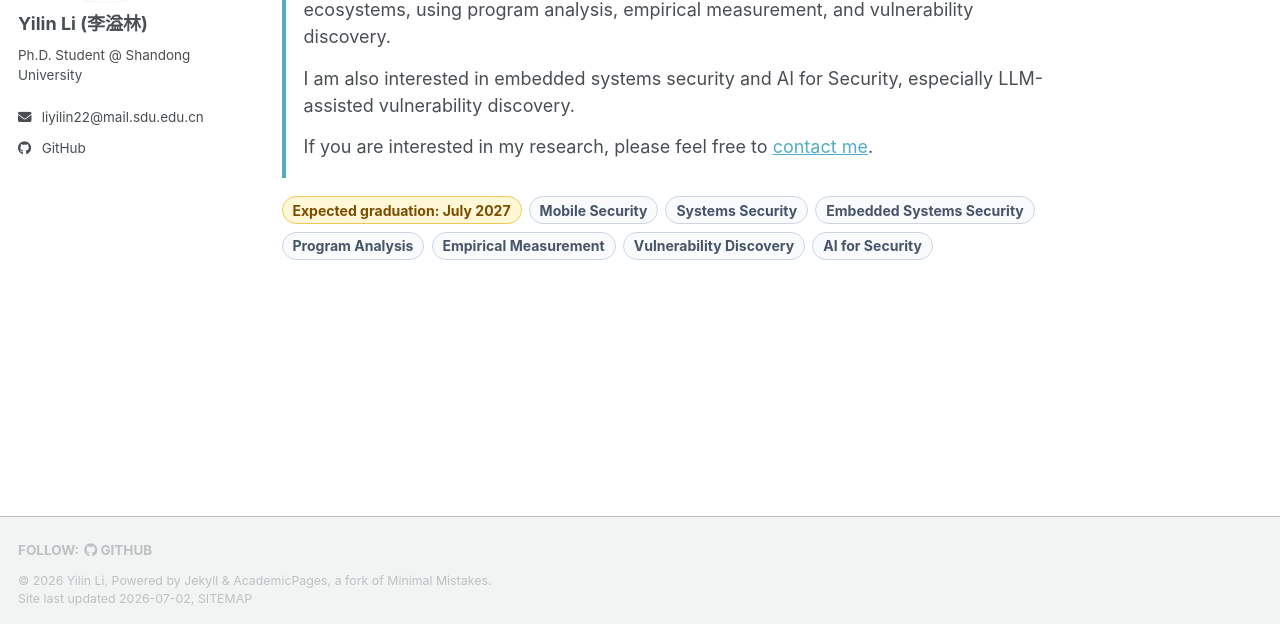
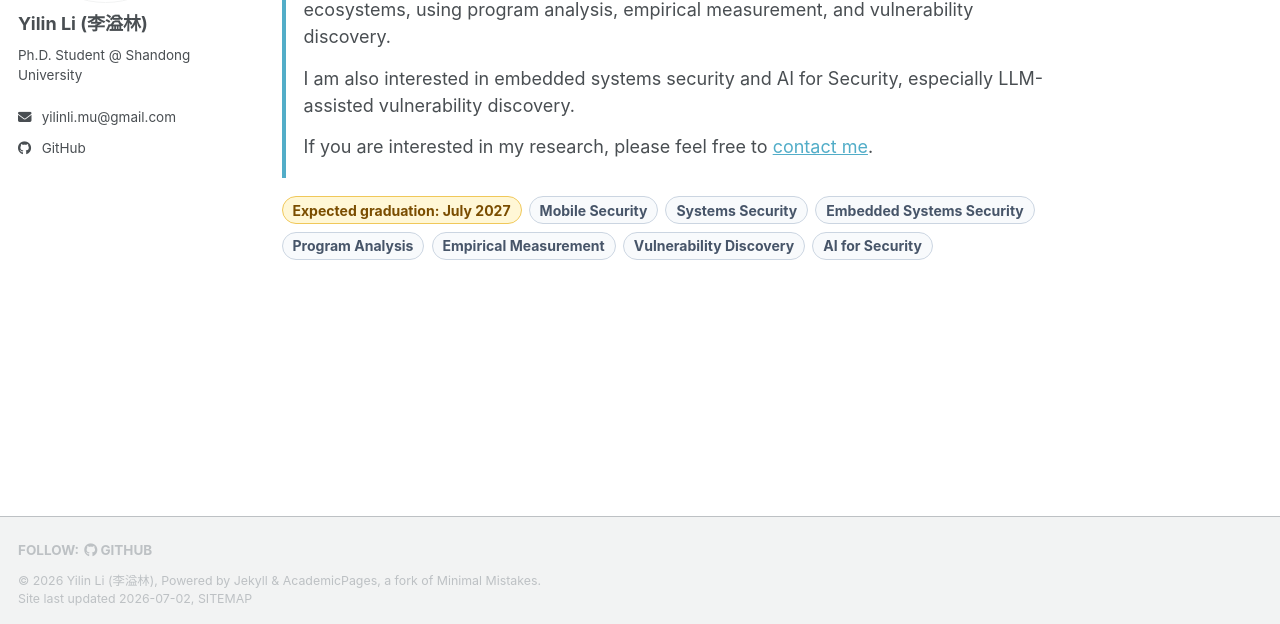
Before and after one commit to mu-sec/mu-sec.github.io, a Jekyll site: the page built from _pages/about.md, in a window 1280 px wide. Shown: the part 273-897 px from the top of the page. Built offline with Jekyll 4.4.1, drawn with Linux system fonts in a browser that asks for light colours; a style sheet for code colours, icons or effects is not loaded; part of the change alters nothing that is shown.

```diff
--- a/_config.yml
+++ b/_config.yml
@@ -2,8 +2,8 @@ locale: "en-US"
 site_theme: "default"
 title: "Yilin Li / Homepage"
 title_separator: "-"
-name: &name "Yilin Li"
-description: &description "Personal homepage of Yilin Li"
+name: &name "Yilin Li (李溢林)"
+description: &description "Yilin Li (李溢林) is a Ph.D. student at Shandong University working on mobile and systems security, program analysis, empirical measurement, and vulnerability discovery."
 url: https://mu-sec.github.io
 baseurl: ""
 repository: "mu-sec/mu-sec.github.io"
@@ -17,7 +17,7 @@ author:
   advisor:
   research:
   uri:
-  email: "liyilin22@mail.sdu.edu.cn"
+  email: "yilinli.mu@gmail.com"
   academia:
   arxiv:
   googlescholar:
--- a/_includes/head/custom.html
+++ b/_includes/head/custom.html
@@ -18,5 +18,55 @@
 <link rel="manifest" href="{{ base_path }}/images/manifest.json"/>
 <link rel="icon" href="/images/favicon.ico"/>
 <meta name="theme-color" content="var(--global-bg-color)"/>
+<meta name="author" content="Yilin Li (李溢林)"/>
+<meta name="keywords" content="Yilin Li, 李溢林, Li Yilin, Shandong University, mobile security, systems security, vulnerability discovery, program analysis, empirical measurement, embedded systems security, AI for Security"/>
+
+{% if page.url == "/" %}
+<script type="application/ld+json">
+{
+  "@context": "https://schema.org",
+  "@type": "ProfilePage",
+  "url": "https://mu-sec.github.io/",
+  "name": "Yilin Li (李溢林)",
+  "mainEntity": {
+    "@type": "Person",
+    "@id": "https://mu-sec.github.io/#person",
+    "name": "Yilin Li",
+    "alternateName": ["李溢林", "Li Yilin"],
+    "url": "https://mu-sec.github.io/",
+    "image": "https://mu-sec.github.io/images/headshot.png",
+    "email": [
+      "mailto:yilinli.mu@gmail.com",
+      "mailto:202217060@mail.sdu.edu.cn",
+      "mailto:liyilin22@mail.sdu.edu.cn"
+    ],
+    "jobTitle": "Ph.D. Student",
+    "affiliation": {
+      "@type": "CollegeOrUniversity",
+      "name": "Shandong University",
+      "url": "https://www.sdu.edu.cn/"
+    },
+    "memberOf": {
+      "@type": "EducationalOrganization",
+      "name": "School of Cyber Science and Technology, Shandong University"
+    },
+    "knowsAbout": [
+      "Mobile Security",
+      "Systems Security",
+      "Embedded Systems Security",
+      "Program Analysis",
+      "Empirical Measurement",
+      "Vulnerability Discovery",
+      "AI for Security",
+      "LLM-assisted Vulnerability Discovery"
+    ],
+    "sameAs": [
+      "https://github.com/mu-sec"
+    ],
+    "description": "Yilin Li (李溢林) is a Ph.D. student at Shandong University advised by Prof. Shanqing Guo. His research focuses on mobile and systems security, program analysis, empirical measurement, and vulnerability discovery."
+  }
+}
+</script>
+{% endif %}
 
 <!-- end custom head snippets -->
--- a/_includes/seo.html
+++ b/_includes/seo.html
@@ -6,7 +6,9 @@
 {% endif %}
 {% assign seo_url = seo_url | default: site.github.url %}
 
-{% if page.title %}
+{% if page.seo_title %}
+  {% assign seo_title = page.seo_title %}
+{% elsif page.title %}
   {% assign seo_title = page.title | append: " " | append: site.title_separator | append: " " | append: site.title %}
 {% endif %}
 
--- a/_pages/about.md
+++ b/_pages/about.md
@@ -1,6 +1,8 @@
 ---
 permalink: /
 title: "About me"
+seo_title: "Yilin Li (李溢林) | Ph.D. Student at Shandong University | Mobile and Systems Security"
+description: "Yilin Li (李溢林) is a Ph.D. student at Shandong University advised by Prof. Shanqing Guo. His research focuses on mobile and systems security, program analysis, empirical measurement, and vulnerability discovery."
 author_profile: true
 ---
 
@@ -43,7 +45,7 @@ author_profile: true
   <p>I am a Ph.D. student in the School of Cyber Science and Technology at Shandong University, advised by Prof. Shanqing Guo.</p>
   <p>My research focuses on mobile and systems security. I study security issues in real-world mobile platforms, applications, device ecosystems, and underground cybercrime ecosystems, using program analysis, empirical measurement, and vulnerability discovery.</p>
   <p>I am also interested in embedded systems security and AI for Security, especially LLM-assisted vulnerability discovery.</p>
-  <p>If you are interested in my research, please feel free to <a href="mailto:liyilin22@mail.sdu.edu.cn">contact me</a>.</p>
+  <p>If you are interested in my research, please feel free to <a href="mailto:yilinli.mu@gmail.com">contact me</a>.</p>
 </div>
 
 <div class="about-tags">
```
